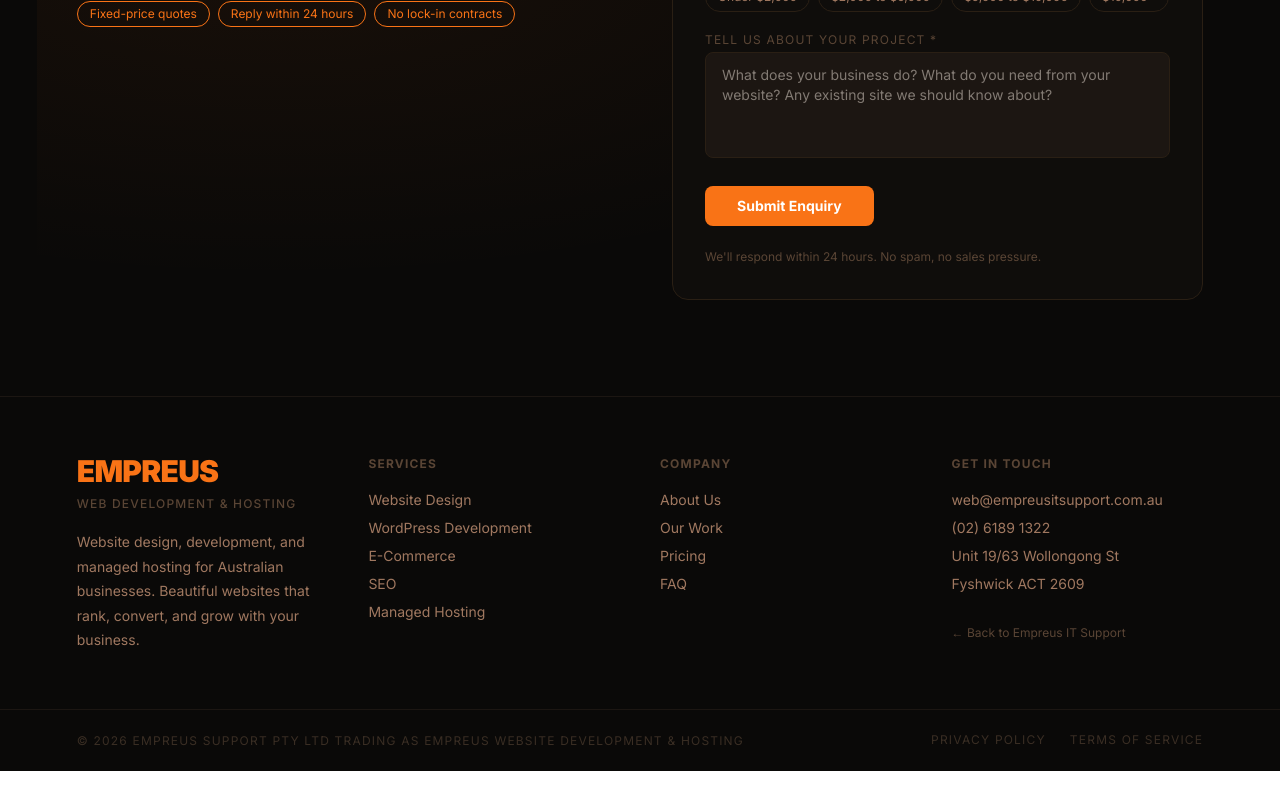
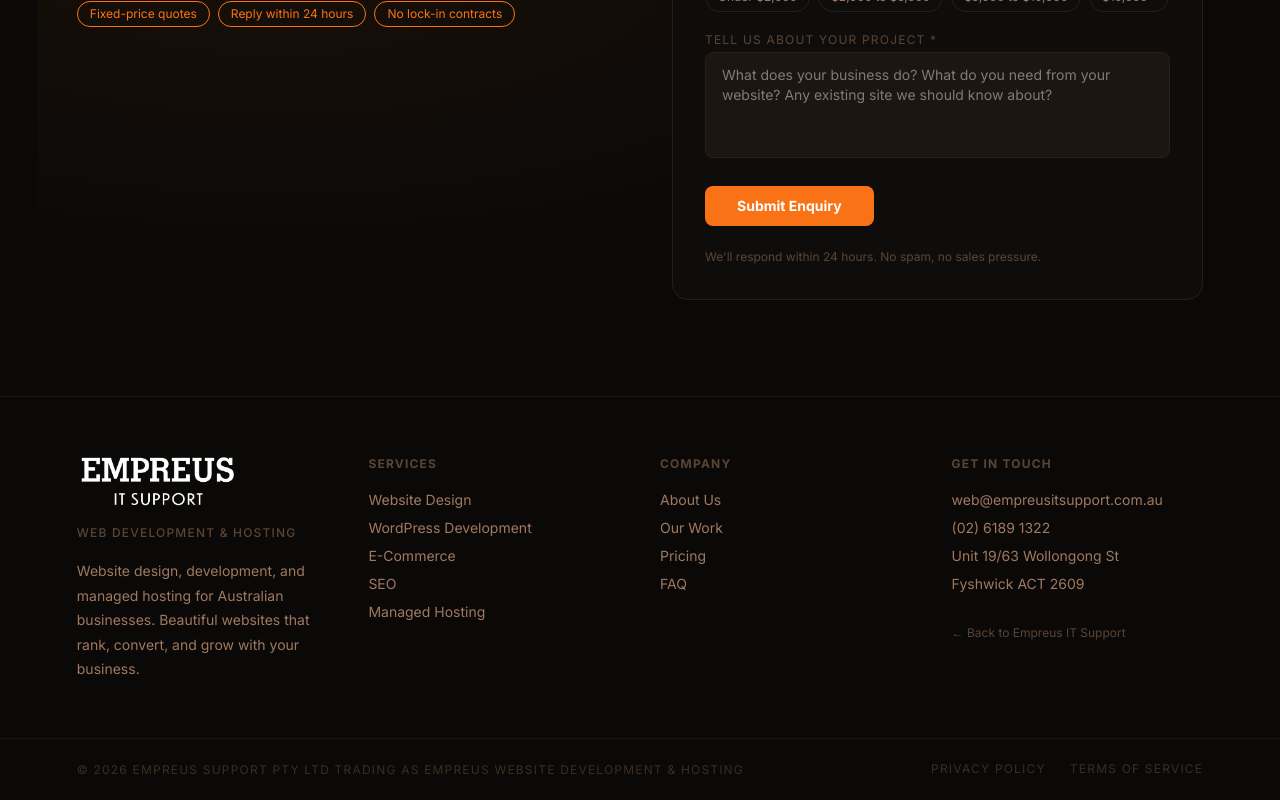
Before and after one commit to anushaempreus/empreus-web-development, a Next.js app: page / in a window 1280 px wide. Shown: the part 2758-3558 px from the top of the page. Before the commit the page ends 3529 px from the top, so only its background shows below. Built offline with nearby package versions, Linux system fonts and the light colour scheme.

Commit message:
add logo to footer

```diff
--- a/components/Footer.tsx
+++ b/components/Footer.tsx
@@ -9,8 +9,12 @@ export default function WebDevFooter() {
 
         {/* Brand */}
         <div className="md:col-span-1 flex flex-col items-center md:items-start">
-          <span className="font-black text-3xl tracking-tight" style={{ color: "#f97316" }}>EMPREUS</span>
-          <p className="text-[#5a4535] text-xs mt-1 font-medium uppercase tracking-widest">Web Development & Hosting</p>
+          <img
+            src="/empreus-logo.png"
+            alt="Empreus"
+            style={{ width: "160px", height: "auto", filter: "brightness(0) invert(1)" }}
+          />
+          <p className="text-[#5a4535] text-xs mt-3 font-medium uppercase tracking-widest">Web Development & Hosting</p>
           <p className="text-[#a07860] text-sm mt-4 leading-relaxed">
             Website design, development, and managed hosting for Australian businesses. Beautiful websites that rank, convert, and grow with your business.
           </p>
```
